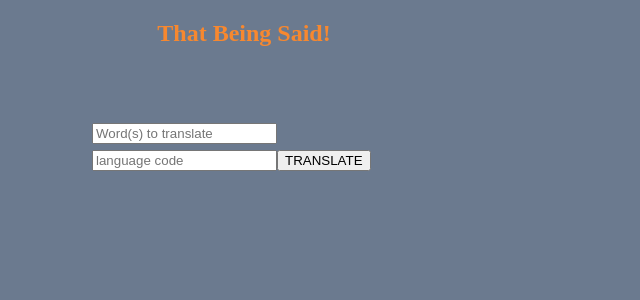
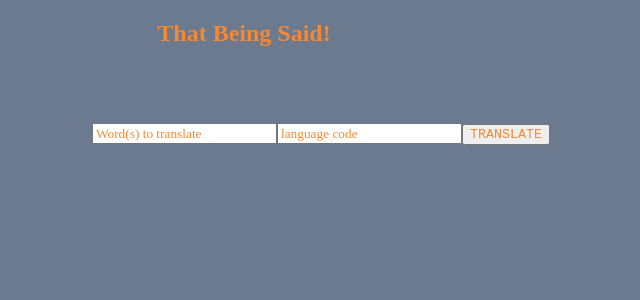
Before and after one commit to glenbuck503/That-Being-Said, a React (Create React App) app: page / in a window 1280 px wide. Shown: the top 300 px of the page, without its empty margins (396-1036 px from the left). Built offline with nearby package versions, Linux system fonts and the light colour scheme.

Commit message:
figured out how to change placeholder text color:

```diff
--- a/src/App.css
+++ b/src/App.css
@@ -66,7 +66,19 @@ img {
    color: #F7882F;
  }
 
-  #first .placeholder {
-   font-family:monospace;
-   text-transform: red;
+  .first input {
+   font-family:cursive;
+   color:#F7882F;
+
  }
+
+ button {
+   font-family: monospace;
+   color: #F7882F;
+ }
+
+  ::placeholder {
+  font-family:cursive;
+  color:#F7882F;
+
+}
--- a/src/ReusableForm.js
+++ b/src/ReusableForm.js
@@ -41,14 +41,15 @@ function ReusableForm(props) {
 
   return (
     <React.Fragment>
-        <div className="first">
-        <input
+        {/* <div className="first"> */}
+        <input className="words"
           onChange={handleChange}
 
           type='text'
           name='words'
           placeholder='Word(s) to translate' />
-          </div>
+          {/* </div> */}
+
           <input
           onChange={handleChangeLang}
 
```
